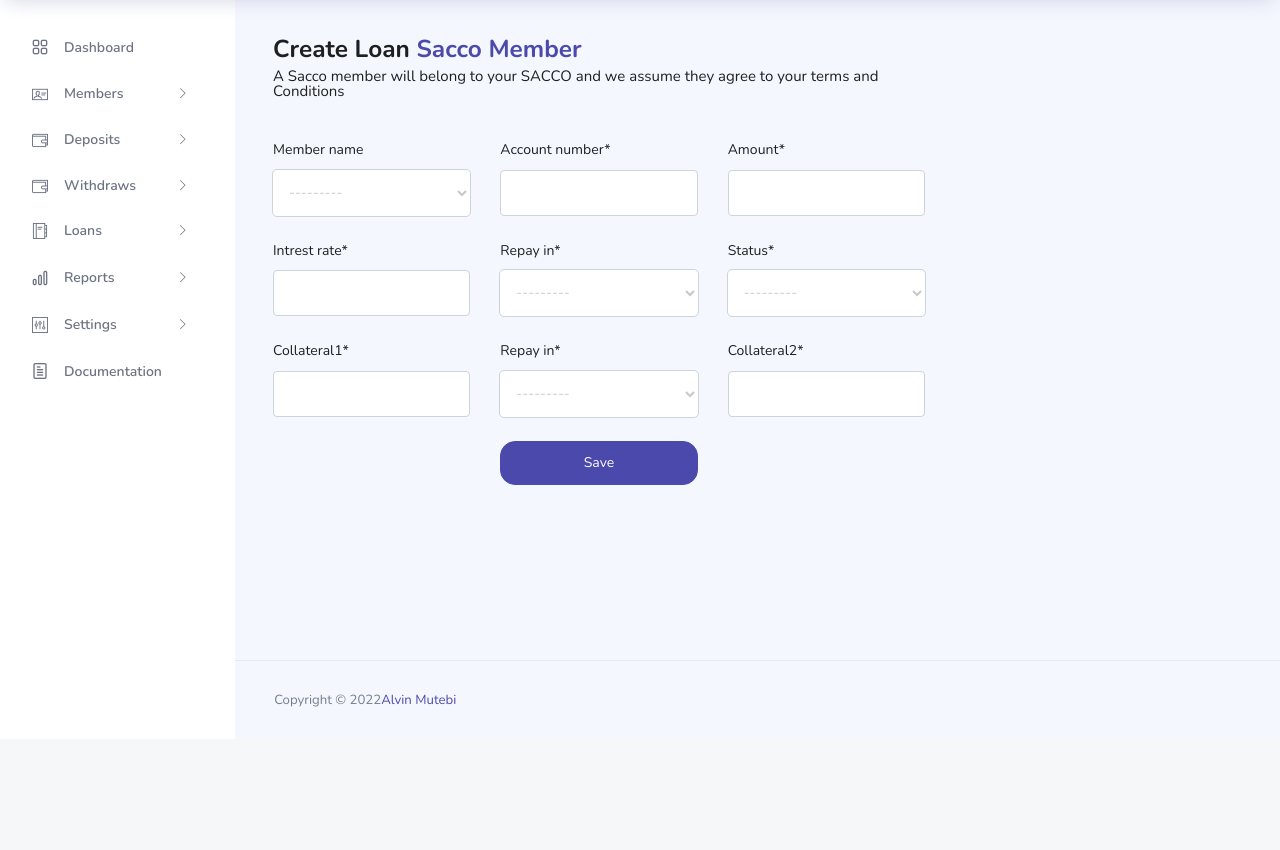
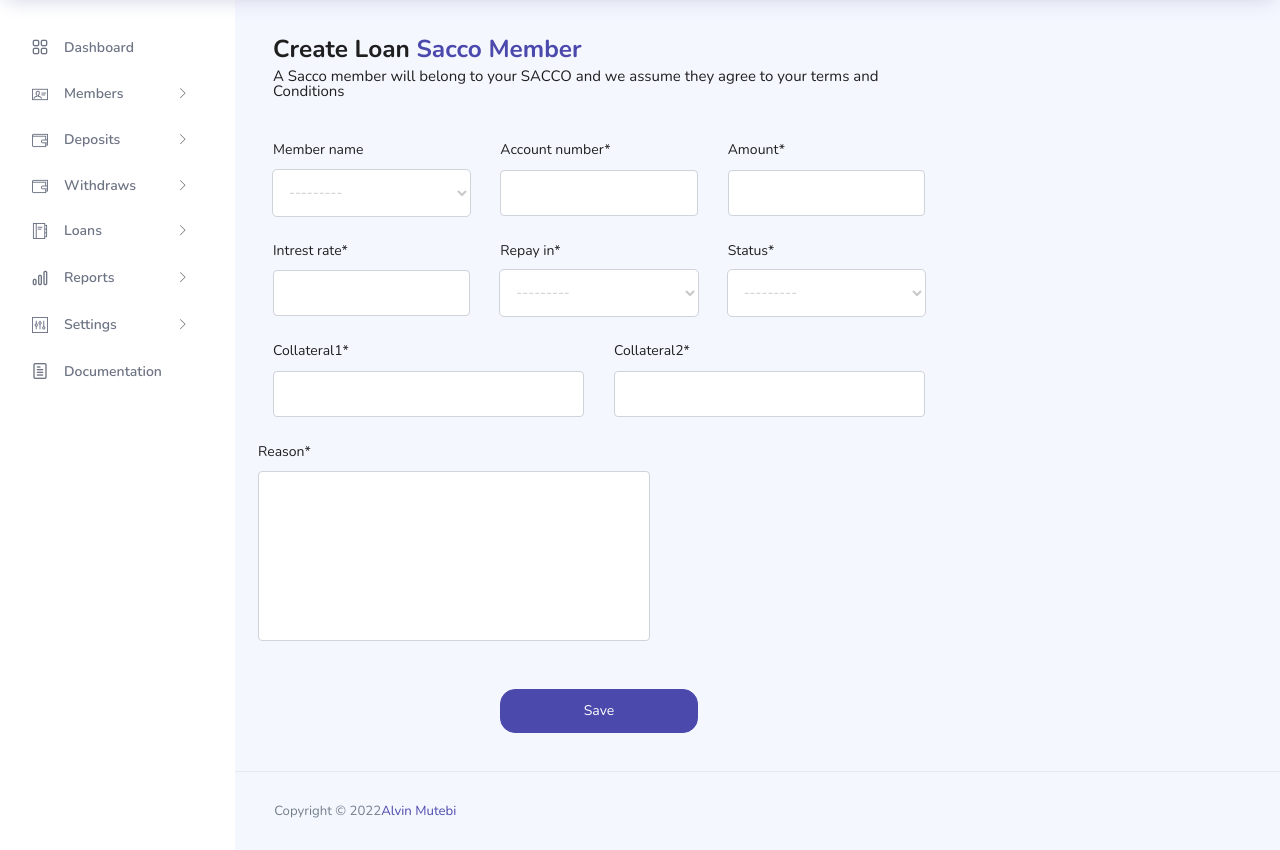
Before and after one commit to alvienzo720/Teleka_V2, a Django app: page /create-loan/ in a window 1280 px wide. Shown: the part 61-911 px from the top of the page. Before the commit the page ends 768 px from the top, so only its background shows below. Run offline with Django 3.2, Linux system fonts and the light colour scheme; a user stored in the database is signed in; data comes from the database, SQL or seed files in the repository; both versions use the stored data as it was after the commit; style sheets or scripts are compiled from the project's sources; some libraries are stand-ins or nearby versions.

Commit message:
Add Fields in Template and JS for Sweet Alert

```diff
--- a/SavingsManager/teleka/templates/teleka/createLoan.html
+++ b/SavingsManager/teleka/templates/teleka/createLoan.html
@@ -66,13 +66,13 @@
                         </div>
                         <div class="col">
                             <div class="form-group">
-                                {{form.repay_in |as_crispy_field}}
+                                {{form.collateral2 |as_crispy_field}}
                             </div>
                         </div>
-                        <div class="col">
-                            <div class="form-group">
-                                {{form.collateral2 |as_crispy_field}}
-                            </div>
+                    </div>
+                    <div class="row">
+                        <div class="form-group">
+                            {{form.reason |as_crispy_field}}
                         </div>
                     </div>
                     <div class="row">
--- a/SavingsManager/teleka/templates/teleka/header.html
+++ b/SavingsManager/teleka/templates/teleka/header.html
@@ -125,7 +125,7 @@
                     </a>
                     <div class="collapse" id="icons">
                         <ul class="nav flex-column sub-menu">
-                            <li class="nav-item"> <a class="nav-link" href="pages/icons/mdi.html">Initiate Loan
+                            <li class="nav-item"> <a class="nav-link" href="{% url 'create-loan' %}">Initiate Loan
                                     Process</a></li>
                             <li class="nav-item"> <a class="nav-link" href="pages/icons/mdi.html">Pending Loans</a></li>
                             <li class="nav-item"> <a class="nav-link" href="pages/icons/mdi.html">Compelted Loans</a>
```
Also changed, not shown: SavingsManager/db.sqlite3.
